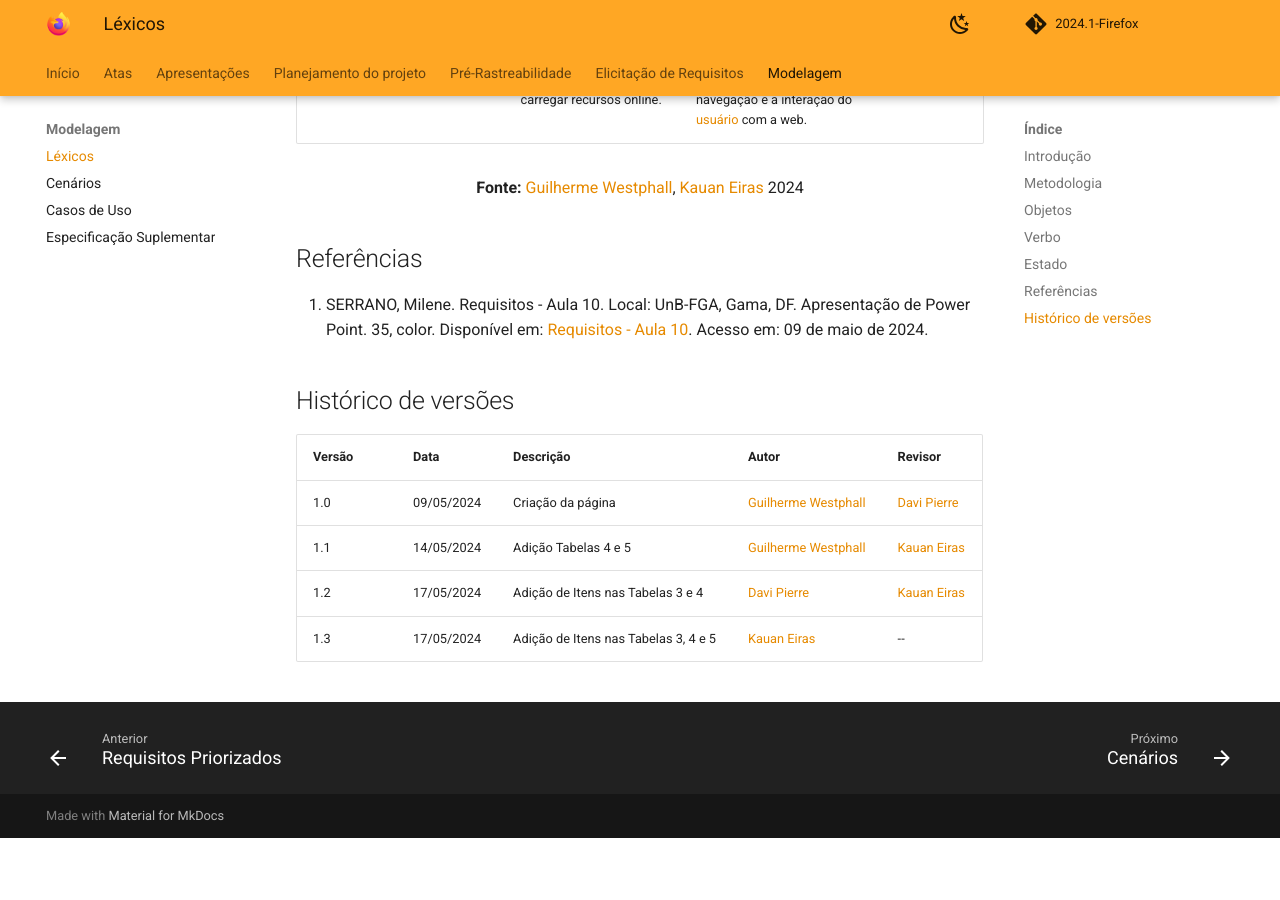
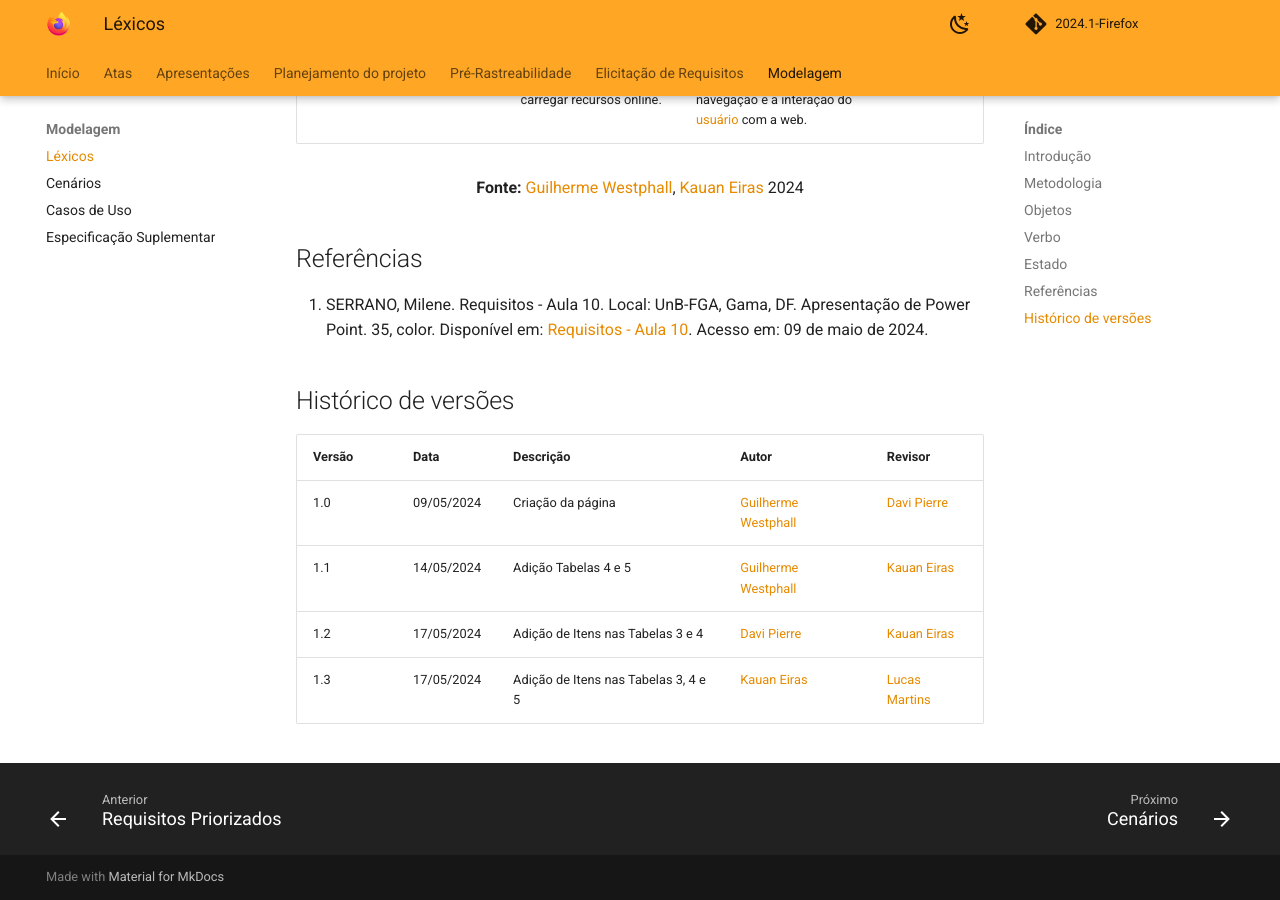
Before and after one commit to martinsglucas/Requisitos-de-Software, an MkDocs documentation site: the page built from docs/modelagem/lexicos/lexicos.md, in a window 1280 px wide and 900 px high, scrolled down 11586 px. Built offline with MkDocs 1.6.1 and Material for MkDocs 9.7.7, drawn with Linux system fonts in a browser that asks for light colours; comment, search, counter and statistics services are not loaded; before the commit the page ends 12424 px from its top, so only the background shows below that.

Commit message:
update: adiciona revisor

```diff
--- a/docs/modelagem/lexicos/lexicos.md
+++ b/docs/modelagem/lexicos/lexicos.md
@@ -139,4 +139,4 @@ Os léxicos do tipo Estado representam diferentes estados que um sistema pode as
 | 1.0    | 09/05/2024 | Criação da página | [Guilherme Westphall](https://github.com/west7) | [Davi Pierre](https://github.com/DaviPierre)      |
 | 1.1 | 14/05/2024 | Adição Tabelas 4 e 5 | [Guilherme Westphall](https://github.com/west7) | [Kauan Eiras](https://github.com/kauaneiras) |
 | 1.2 | 17/05/2024 | Adição de Itens nas Tabelas 3 e 4| [Davi Pierre](https://github.com/DaviPierre) | [Kauan Eiras](https://github.com/kauaneiras) |
-| 1.3 | 17/05/2024 | Adição de Itens nas Tabelas 3, 4 e 5| [Kauan Eiras](https://github.com/kauaneiras) | -- |
+| 1.3 | 17/05/2024 | Adição de Itens nas Tabelas 3, 4 e 5| [Kauan Eiras](https://github.com/kauaneiras) | [Lucas Martins](https://github.com/martinsglucas) |
```
